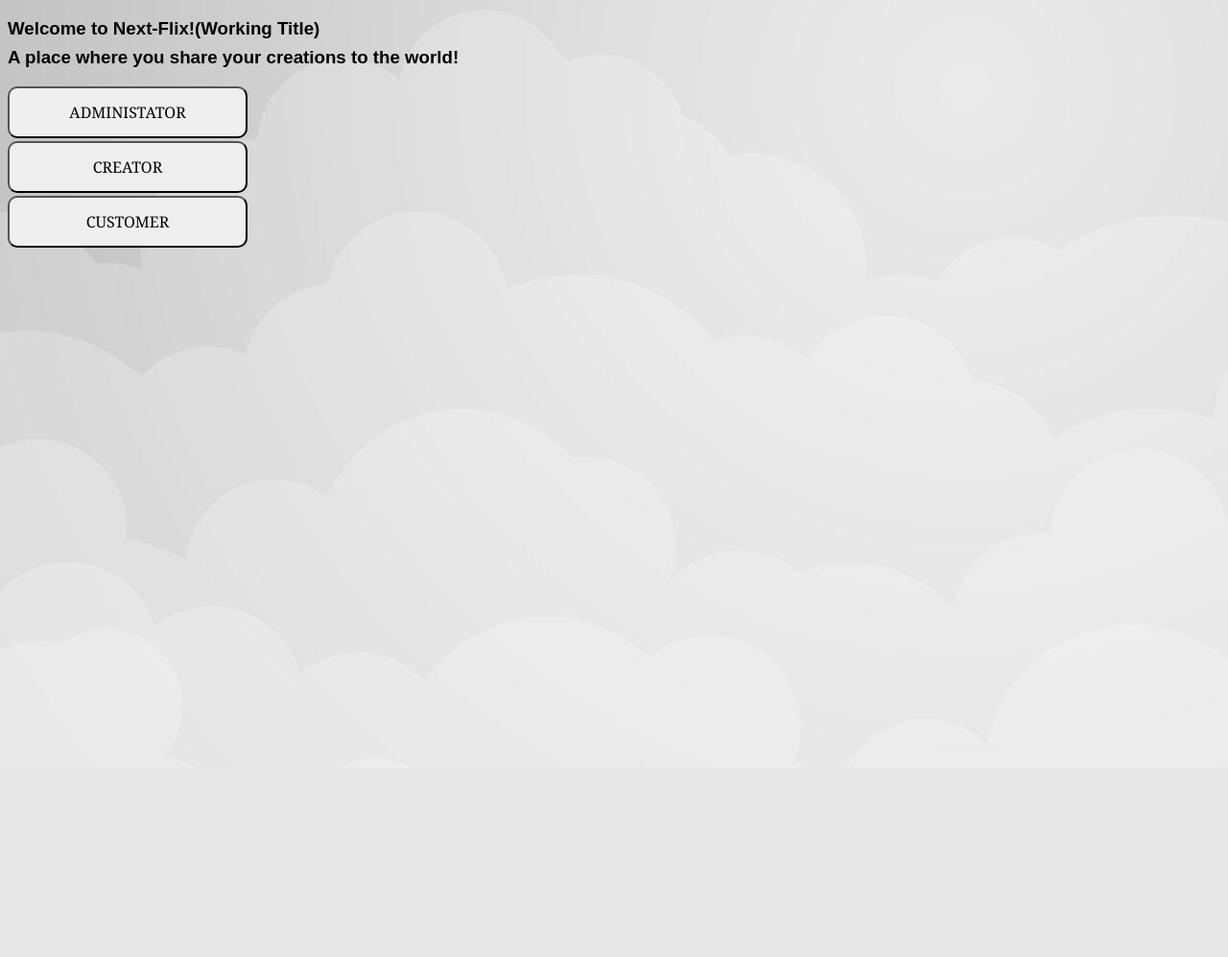
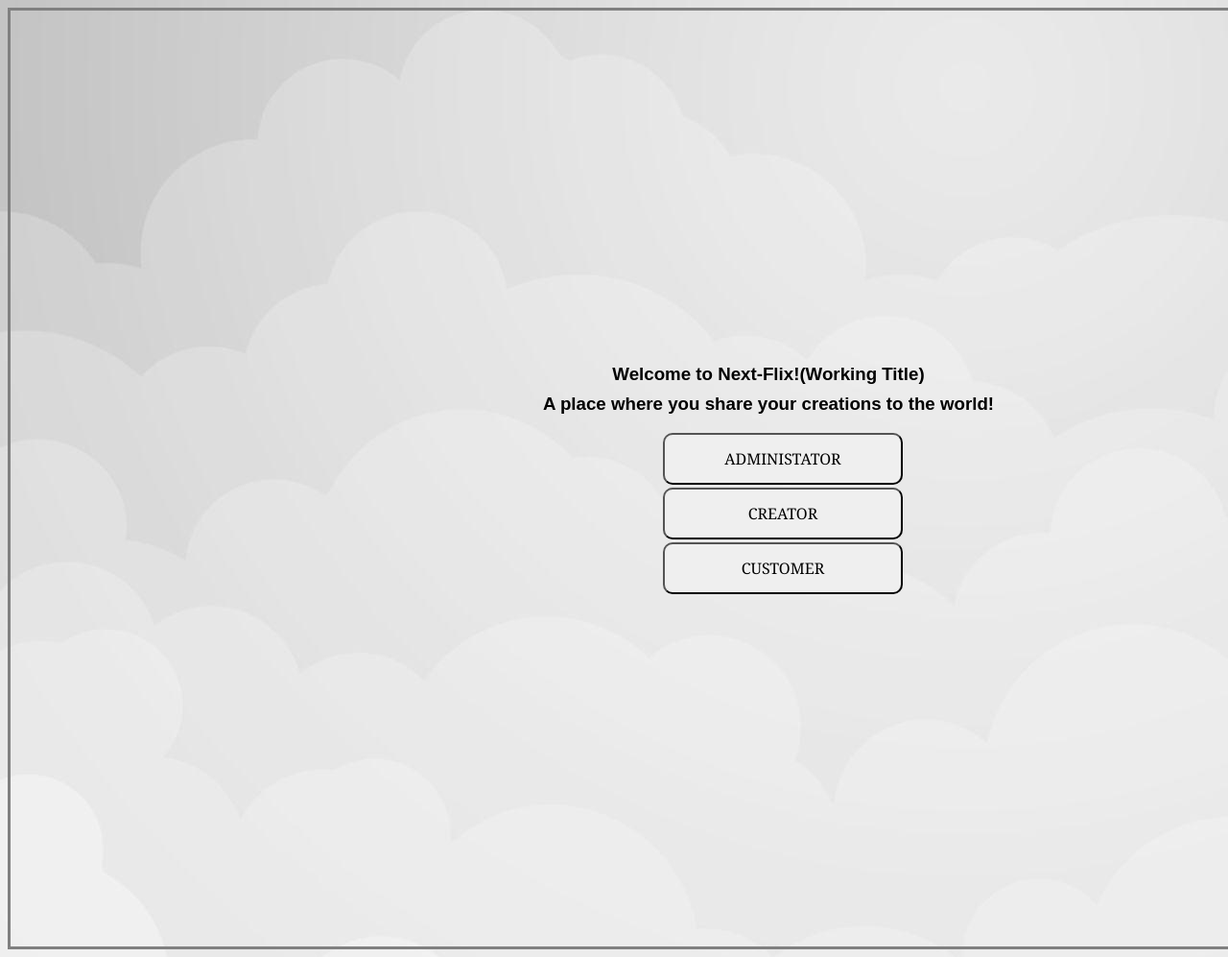
Before and after one commit to idotdev/Online_Movie_Gallery, a PHP site: page /index.php in a window 1280 px wide; the page is wider, and only the part inside the window is pictured. Shown: that part at 96% size. Before the commit the page ends 583 px from the top of that part, so only its background shows below. Run offline with PHP 8.4, Linux system fonts and the light colour scheme.

Commit message:
Center aligned

```diff
--- a/index.php
+++ b/index.php
@@ -11,6 +11,9 @@
   padding: 14px 28px;
   margin-bottom: 3px;
   cursor: pointer;
+  position : relative;
+  -ms-transform: translateX(50%);
+  transform: translateX(50%);
 }
 .blocked {
   width: 250px;
@@ -21,6 +24,15 @@
 body
 {
 	background-image: url('clou.jpeg');
+  width: 50%;
+  border: 3px solid grey;
+  padding: 380px 470px 395px;
+  display: flex;
+  justify-content: center;
+  align-items: center;
+  height: 200px;
+  text-align: center;
+
 }
 h3
 {
@@ -42,7 +54,7 @@ button:hover
 	<form method="post">
 		<h3>Welcome to Next-Flix!(Working Title)</h3>
 		<h3 style="margin-top: -10px;">A place where you share your creations to the world!</h3>
-		<button name="admin" class="blocked">ADMINISTATOR</button>
+		<button name="admin" class="block">ADMINISTATOR</button>
 		<button name="creator" class="block">CREATOR</button>
 		<button name="customer" class="block">CUSTOMER</button>
 	</form>
```
